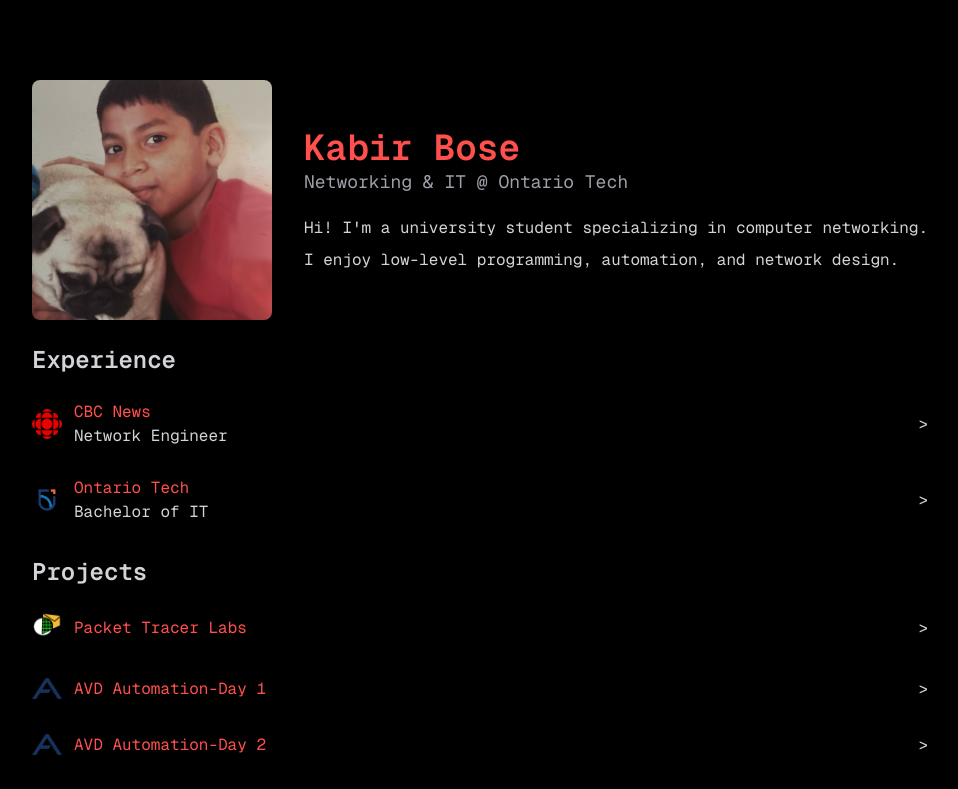
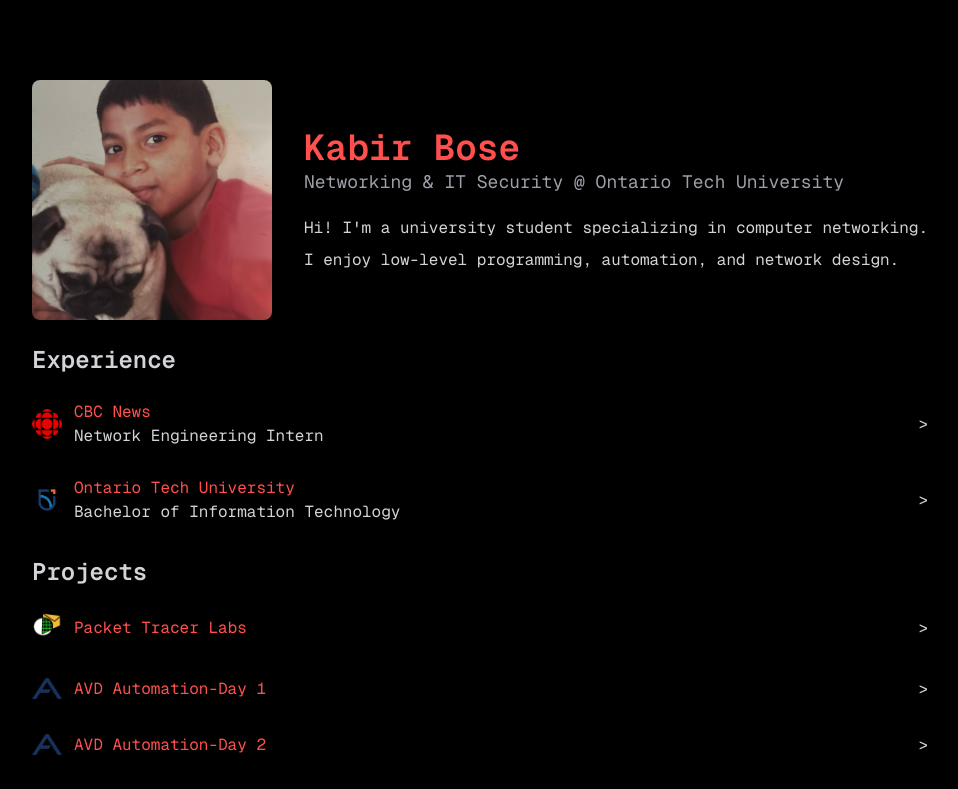
Before and after one commit to kabirbose/my-website, a Next.js app: page / in a window 1280 px wide. Shown: the top 789 px of the page, without its empty margins (160-1118 px from the left). Built offline with nearby package versions, Linux system fonts and the light colour scheme.

Commit message:
added subpages with animations for each experience and project

```diff
--- /dev/null
+++ b/src/app/details/[item]/page.tsx
@@ -0,0 +1,121 @@
+"use client";
+
+import { useParams } from "next/navigation";
+import { motion } from "framer-motion";
+
+export default function Details() {
+  const params = useParams();
+  const item = params.item as string;
+
+  const data = {
+    cbc: {
+      name: "CBC News",
+      title: "Network Engineering Intern",
+      description: [
+        "- Developed Netbox plugins using Python (Django) to automate error-checking processes in Netbox",
+        "- Created a Netbox plugin using Python (Django) to synchronize device configurations DNAC",
+        "- Configured and planned network devices to meet SDN guidelines",
+        "- Designed a sandbox lab to test network devices before pushing to production",
+      ],
+    },
+    otu: {
+      name: "Ontario Tech University",
+      title: "Networking & IT Security Student",
+      description: [
+        "- Completed multiple networking case studies to architect and configure enterprise networks.",
+        "- Gained hands-on experience in web-development, low-level programming, and network automation.",
+        "- General Member at the Networking Society and a Liason for the Technology Management Student Association",
+      ],
+    },
+    packetTracerLabs: {
+      name: "Packet Tracer Labs",
+      title: "Credit: Jeremy's IT Lab",
+      description: [
+        "- These are labs that I've completed to prepare for my CCNA.",
+        "- GitHub repo: https://github.com/kabirbose/packet-tracer-labs",
+      ],
+    },
+    avdAutomationDay1: {
+      name: "AVD Automation Day 1",
+      title: "Credit: Arista Networks Workshops",
+      description: [
+        "- Learned the basics of how to automate configurations on Arista devices.",
+        "- Guides: https://labguides.testdrive.arista.com/2024.3/automation/overview/",
+      ],
+    },
+    avdAutomationDay2: {
+      name: "AVD Automation Day 2",
+      title: "Credit: Arista Networks Workshops",
+      description: [
+        "- Learned more advanced topics on how to automate configurations on Arista devices.",
+        "- Guides: https://labguides.testdrive.arista.com/2024.3/automation/overview/",
+      ],
+    },
+    archLinuxSetup: {
+      name: "Arch Linux Setup",
+      title:
+        "I haven't created a repository with my dotfiles yet, but it will be here soon.",
+      description: [
+        "- Utilized the Arch Wiki to install Arch Linux on my old Lenovo Ideapad from scratch.",
+        "- Customized Kitty, Neovim, and everything else that could possibly be customized.",
+        "- Guides: https://archlinux.org/",
+      ],
+    },
+    dnaCenterAutomation: {
+      name: "DNA Center Automation",
+      title: "Syncs configurations from Netbox to Cisco DNA Center",
+      description: [
+        "- Developed a Netbox plugin to sync configurations from Netbox to DNAC.",
+        "- Can be run externally on a local terminal or directly through Netbox.",
+      ],
+    },
+  };
+
+  const details = data[item as keyof typeof data];
+  const descArray = Array.isArray(details.description)
+    ? details.description
+    : [details.description];
+
+  return (
+    <motion.div
+      initial={{ opacity: 0, y: 30 }}
+      animate={{ opacity: 1, y: 0 }}
+      transition={{ duration: 0.6, ease: "easeOut" }}
+      className="flex justify-center items-start flex-col h-[100vh] p-10 md:px-32 md:py-20"
+    >
+      <motion.h1
+        className="text-2xl font-bold"
+        initial={{ opacity: 0, y: 10 }}
+        animate={{ opacity: 1, y: 0 }}
+        transition={{ delay: 0.1 }}
+      >
+        {details.name}
+      </motion.h1>
+
+      {details.title && (
+        <motion.p
+          className="text-lg mt-2 text-zinc-400"
+          initial={{ opacity: 0, y: 10 }}
+          animate={{ opacity: 1, y: 0 }}
+          transition={{ delay: 0.2 }}
+        >
+          {details.title}
+        </motion.p>
+      )}
+
+      <div className="mt-4 text-zinc-300 space-y-2">
+        {descArray.map((desc, i) => (
+          <motion.span
+            key={i}
+            className="block"
+            initial={{ opacity: 0, y: 10 }}
+            animate={{ opacity: 1, y: 0 }}
+            transition={{ delay: 0.3 + i * 0.1 }}
+          >
+            {desc}
+          </motion.span>
+        ))}
+      </div>
+    </motion.div>
+  );
+}
--- a/src/components/sections/AboutMeSec.tsx
+++ b/src/components/sections/AboutMeSec.tsx
@@ -36,7 +36,7 @@ export default function AboutMeSec() {
         >
           <h1 className="text-4xl font-semibold">Kabir Bose</h1>
           <h2 className="text-lg text-zinc-400">
-            Networking & IT @ Ontario Tech
+            Networking & IT Security @ Ontario Tech University
           </h2>
         </motion.div>
 
--- a/src/components/sections/ExperienceSec.tsx
+++ b/src/components/sections/ExperienceSec.tsx
@@ -4,6 +4,23 @@ import { motion } from "framer-motion";
 import ExperienceBlock from "../blocks/ExperienceBlock";
 
 export default function ExperienceSec() {
+  const experiences = [
+    {
+      src: "/cbc-logo.png",
+      alt: "CBC Logo",
+      company: "CBC News",
+      role: "Network Engineering Intern",
+      href: "/details/cbc",
+    },
+    {
+      src: "/otu-logo.webp",
+      alt: "Ontario Tech Logo",
+      company: "Ontario Tech University",
+      role: "Bachelor of Information Technology",
+      href: "/details/otu",
+    },
+  ];
+
   return (
     <motion.div
       initial={{ opacity: 0, y: 20 }}
@@ -34,33 +51,22 @@ export default function ExperienceSec() {
         animate="visible"
         className="flex flex-col gap-3"
       >
+        {experiences.map((exp, i) => (
           <motion.div
             initial={{ opacity: 0, scale: 0.95 }}
             animate={{ opacity: 1, scale: 1 }}
             transition={{ duration: 0.4, ease: "easeOut" }}
+            key={exp.role}
           >
             <ExperienceBlock
-            src={"/cbc-logo.png"}
-            alt={"CBC Logo"}
-            company="CBC News"
-            role="Network Engineer"
-            href="/"
+              src={exp.src}
+              alt={exp.alt}
+              company={exp.company}
+              role={exp.role}
+              href={exp.href}
             />
           </motion.div>
-
-        <motion.div
-          initial={{ opacity: 0, scale: 0.95 }}
-          animate={{ opacity: 1, scale: 1 }}
-          transition={{ duration: 0.4, ease: "easeOut", delay: 0.2 }}
-        >
-          <ExperienceBlock
-            src={"/otu-logo.webp"}
-            alt={"Ontario Tech Logo"}
-            company="Ontario Tech"
-            role="Bachelor of IT"
-            href="/"
-          />
-        </motion.div>
+        ))}
       </motion.div>
     </motion.div>
   );
--- a/src/components/sections/ProjectsSec.tsx
+++ b/src/components/sections/ProjectsSec.tsx
@@ -22,37 +22,31 @@ export default function ProjectsSec() {
       project: "Packet Tracer Labs",
       src: "/packet-tracer.webp",
       alt: "Cisco Packet Tracer",
-      href: "/",
+      href: "/details/packetTracerLabs",
     },
     {
       project: "AVD Automation-Day 1",
       src: "/arista-logo.png",
       alt: "Arista Logo",
-      href: "/",
+      href: "/details/avdAutomationDay1",
     },
     {
       project: "AVD Automation-Day 2",
       src: "/arista-logo.png",
       alt: "Arista Logo",
-      href: "/",
+      href: "/details/avdAutomationDay2",
     },
     {
       project: "Arch Linux Setup",
       src: "/arch-linux-logo.png",
       alt: "Arch Linux Logo",
-      href: "/",
-    },
-    {
-      project: "CCNA Mega Lab",
-      src: "/cisco-logo.png",
-      alt: "Cisco Logo",
-      href: "/",
+      href: "/details/archLinuxSetup",
     },
     {
       project: "DNA Center Automation",
       src: "/dna-center-logo.png",
       alt: "DNA Center Logo",
-      href: "/",
+      href: "/details/dnaCenterAutomation",
     },
   ];
 
--- a/src/components/sections/SocialSec.tsx
+++ b/src/components/sections/SocialSec.tsx
@@ -5,9 +5,12 @@ import { motion } from "framer-motion";
 
 export default function SocialSec() {
   const socials = [
-    { name: "GitHub", href: "/" },
-    { name: "LinkedIn", href: "/" },
-    { name: "Resume", href: "/" },
+    { name: "GitHub", href: "https://github.com/KabirBose" },
+    { name: "LinkedIn", href: "https://www.linkedin.com/in/kabirbose/" },
+    {
+      name: "Resume",
+      href: "https://drive.google.com/file/d/1WuhN1J-xJjqBZWzf7YVKXoYRwL7bDZbk/view?usp=sharing",
+    },
   ];
 
   return (
@@ -39,7 +42,9 @@ export default function SocialSec() {
             whileInView={{ opacity: 1, y: 0 }}
             transition={{ duration: 0.3, ease: "easeOut" }}
           >
-            <Link href={item.href}>{item.name}</Link>
+            <Link href={item.href} target="_blank">
+              {item.name}
+            </Link>
           </motion.div>
         ))}
       </motion.div>
```
Lines whose indentation alone changed are shown as unchanged.
